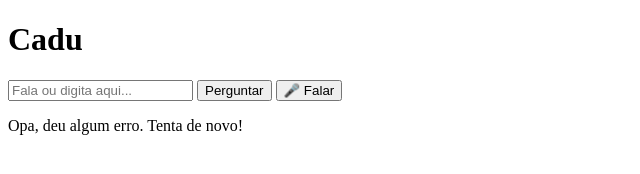
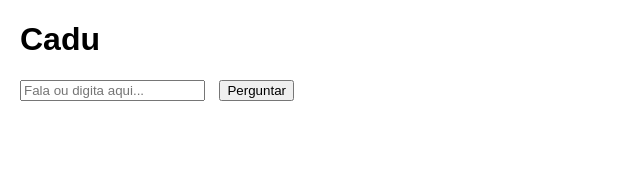
Before and after one commit to AIA-design/cadu-assistente, a website: page public/index.html in a window 1280 px wide. Both pictures are taken after a click on the button "Perguntar". Shown: the whole page, without its empty margins (0-640 px from the left). Drawn offline with Linux system fonts and the light colour scheme; no server answers.

Commit message:
Update index.html

```diff
--- a/public/index.html
+++ b/public/index.html
@@ -4,55 +4,51 @@
 <meta charset="UTF-8">
 <meta name="viewport" content="width=device-width, initial-scale=1.0">
 <title>Cadu - Assistente Pessoal</title>
+<style>
+    body { font-family: Arial, sans-serif; margin: 20px; }
+    #resposta { margin-top: 20px; font-weight: bold; }
+    button { margin-left: 10px; }
+</style>
 </head>
 <body>
 <h1>Cadu</h1>
 <input type="text" id="pergunta" placeholder="Fala ou digita aqui..." />
 <button onclick="fazerPergunta()">Perguntar</button>
-<button onclick="ativarMicrofone()">🎤 Falar</button>
 <p id="resposta"></p>
 
 <script>
 async function fazerPergunta() {
-    const pergunta = document.getElementById('pergunta').value;
+    const pergunta = document.getElementById('pergunta').value.trim();
     const respostaEl = document.getElementById('resposta');
-    let resposta = "";
+    if (!pergunta) return;
+
+    respostaEl.innerText = "Aguardando resposta do Cadu...";
 
     try {
         const r = await fetch('/cadu', {
             method: 'POST',
-            headers: {'Content-Type': 'application/json'},
+            headers: {
+                'Content-Type': 'application/json'
+            },
             body: JSON.stringify({ pergunta })
         });
+
         const data = await r.json();
-        resposta = data.message;
-    } catch(err) {
-        resposta = "Opa, deu algum erro. Tenta de novo!";
+
+        if (data.message) {
+            respostaEl.innerText = data.message;
+
+            // Fala a resposta no fone
+            const fala = new SpeechSynthesisUtterance(data.message);
+            fala.lang = 'pt-BR';
+            speechSynthesis.speak(fala);
+        } else {
+            respostaEl.innerText = "Opa, não consegui obter resposta.";
+        }
+    } catch (err) {
         console.error(err);
+        respostaEl.innerText = "Opa, deu algum erro. Tenta de novo!";
     }
-
-    respostaEl.innerText = resposta;
-
-    const fala = new SpeechSynthesisUtterance(resposta);
-    fala.lang = 'pt-BR';
-    speechSynthesis.speak(fala);
-}
-
-// Função para ativar microfone e transformar fala em texto
-function ativarMicrofone() {
-    const reconhecimento = new (window.SpeechRecognition || window.webkitSpeechRecognition)();
-    reconhecimento.lang = 'pt-BR';
-    reconhecimento.start();
-
-    reconhecimento.onresult = function(event) {
-        const texto = event.results[0][0].transcript;
-        document.getElementById('pergunta').value = texto;
-        fazerPergunta();
-    };
-
-    reconhecimento.onerror = function(event) {
-        console.error('Erro no reconhecimento de fala:', event.error);
-    };
 }
 </script>
 </body>
```
